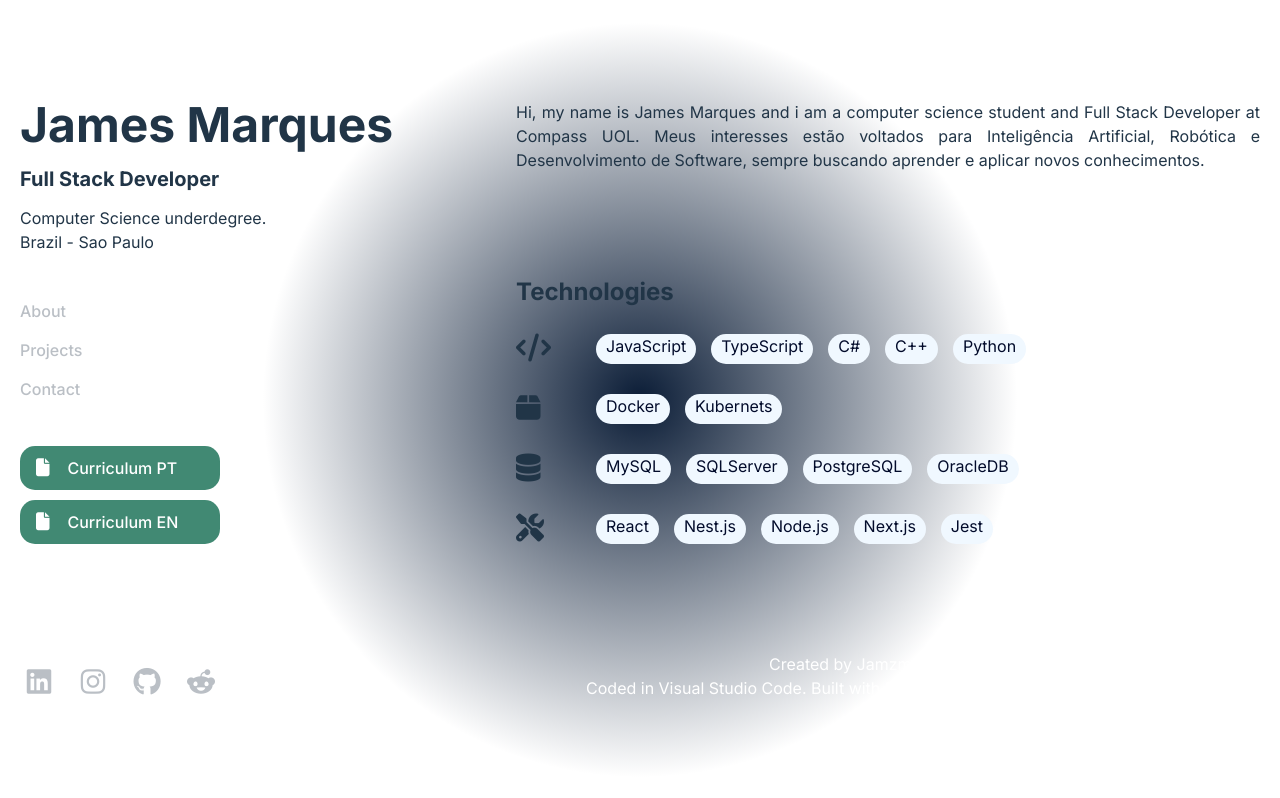
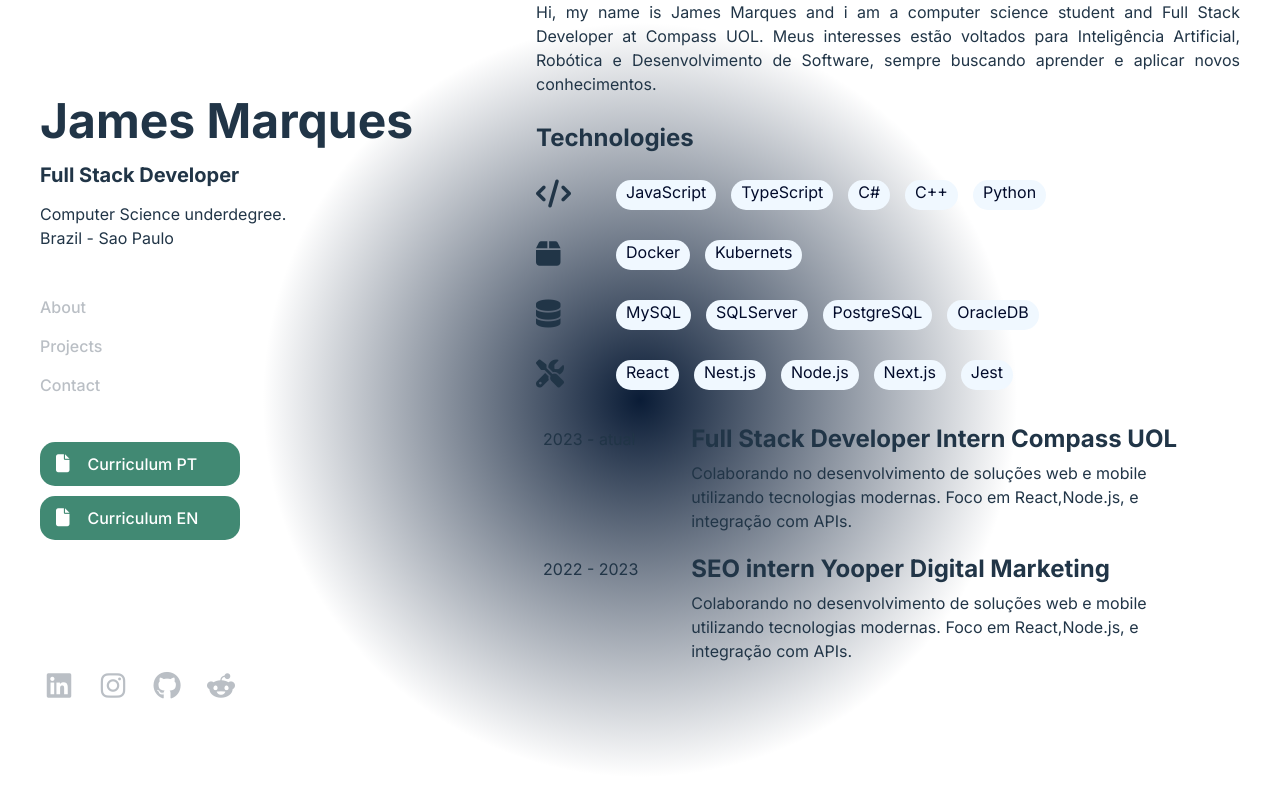
Before and after one commit to JamzMarks/Portfolio, a React (Vite) app: page / in a window 1280 px wide. Built offline with nearby package versions, Linux system fonts and the light colour scheme; no server answers.

Commit message:
home<feat> add jobs

```diff
--- a/src/App.css
+++ b/src/App.css
@@ -6,18 +6,43 @@
   --footer-height: 150px;
 }
 
-.App{
+.App {
   width: 100%;
   max-width: 1240px;
   margin: 0 auto;
   height: 100vh;
-  display: grid;
-  grid-template-columns: 40% 1fr;
-  grid-template-rows: 1fr;
+  display: flex; /* Define layout em colunas */
+  overflow: hidden;
+}
+
+.infos {
+  width: 40%;
+  height: 100vh;
+  position: sticky;
+  top: 0;
+  display: flex;
+  flex-direction: column;
+  gap: 15px;
+  padding-left: 20px;
 }
 
 .content-main {
-  display: grid;
-  grid-template-rows: 1fr auto;
-  margin: 100px 0;
+  width: 60%;
+  height: 100vh;
+  overflow-y: auto;
+  padding: 0 20px;
+  display: flex;
+  flex-direction: column;
+  gap: 100px;
 }
+.content-main::-webkit-scrollbar {
+  width: 0;
+  display: none;
+}
+
+.content-main {
+  scrollbar-width: none;
+}
+.content-main:first-child{
+  margin-top: 100px;
+}
--- a/src/components/cards/jobCard/jobCard.jsx
+++ b/src/components/cards/jobCard/jobCard.jsx
@@ -6,7 +6,7 @@ const JobCard = (props) => {
     return (
         <article className="jobCard">
             <div className="year">
-                <p>{toString(year.init)} - {toString(year.end)}</p>
+                <p>{year.init} - {year.end}</p>
             </div>
             <div className="info">
                 <div className="title">
--- a/src/components/cards/projectCard/projectCard.scss
+++ b/src/components/cards/projectCard/projectCard.scss
@@ -1,5 +1,3 @@
-
-
 .projectCard{
     border-radius: 5px;
     width: 100%;
--- a/src/components/footer/footer.jsx
+++ b/src/components/footer/footer.jsx
@@ -6,8 +6,6 @@ const Footer = () => {
   return (
     <footer className="container">
       <div className="content">
-        <div className="links">
-        </div>
         <div className="copyright">
           <p>Created by Jamzmarks © {getYear()}</p>
           <p>Coded in Visual Studio Code. Built with React.js and Sass, deployed with Vercel.</p>
--- a/src/components/footer/footer.scss
+++ b/src/components/footer/footer.scss
@@ -1,12 +1,13 @@
 @import '../variable.scss';
 
 .container{
-    color: white;
+    color: rgba(255, 255, 255, 0.603);
+    font-size: 14px;
+    .content{
+        max-width: 1280px;
+        padding: 0 20px;
+        display: grid;
+        height: 200px;
+    }
+
 }
-.content{
-    max-width: 1280px;
-    padding: 0 20px;
-    margin: 0 auto;
-    display: grid;
-    gap: 30px;
-}
--- a/src/components/pages/home/home.jsx
+++ b/src/components/pages/home/home.jsx
@@ -1,19 +1,27 @@
 import React, { useEffect, useState } from "react";
 import JobCard from '../../cards/jobCard/jobCard'
 import './home.scss'
-import { fetchData } from "../../../utils/fetchData";
+// import { fetchData } from "../../../utils/fetchData";
 
 
 const Home = () => {
     const [data, setData]  = useState([]);
 
     useEffect(() => {
-        const getData = async () => {
-            const response = await fetchData('jobs.json');
-            setData(response);
-        }
-        getData();
-    }, [])
+            async function getData(){
+                try {
+                    const response = await fetch('public/data/jobs.json')
+                    if(!response.ok){
+                        throw new Error("Erro ao buscar os dados");
+                    }
+                    const jsonData = await response.json();
+                    setData(jsonData);
+                } catch (error) {
+                    console.error("Erro ao carregar os dados:", error);
+                }
+            }
+            getData();
+        }, [])
     return(
         <article className="about">
             <div className="aboutme">
@@ -61,6 +69,16 @@ const Home = () => {
                     </ul>
                 </div>
             </div>
+            <div className="jobs">
+                {data.map((element, index) => {
+                    return (
+                        <JobCard
+                            key={index}
+                            {...element}
+                        />
+                    )
+                })}
+            </div>
         </article>
     )
 }
--- a/src/components/pages/projects/projects.scss
+++ b/src/components/pages/projects/projects.scss
@@ -1,4 +1,8 @@
 .projects{
     display: grid;
     gap: 30px;
+
 }
+.projects:first-child{
+    margin-top: 100px;
+}
```
